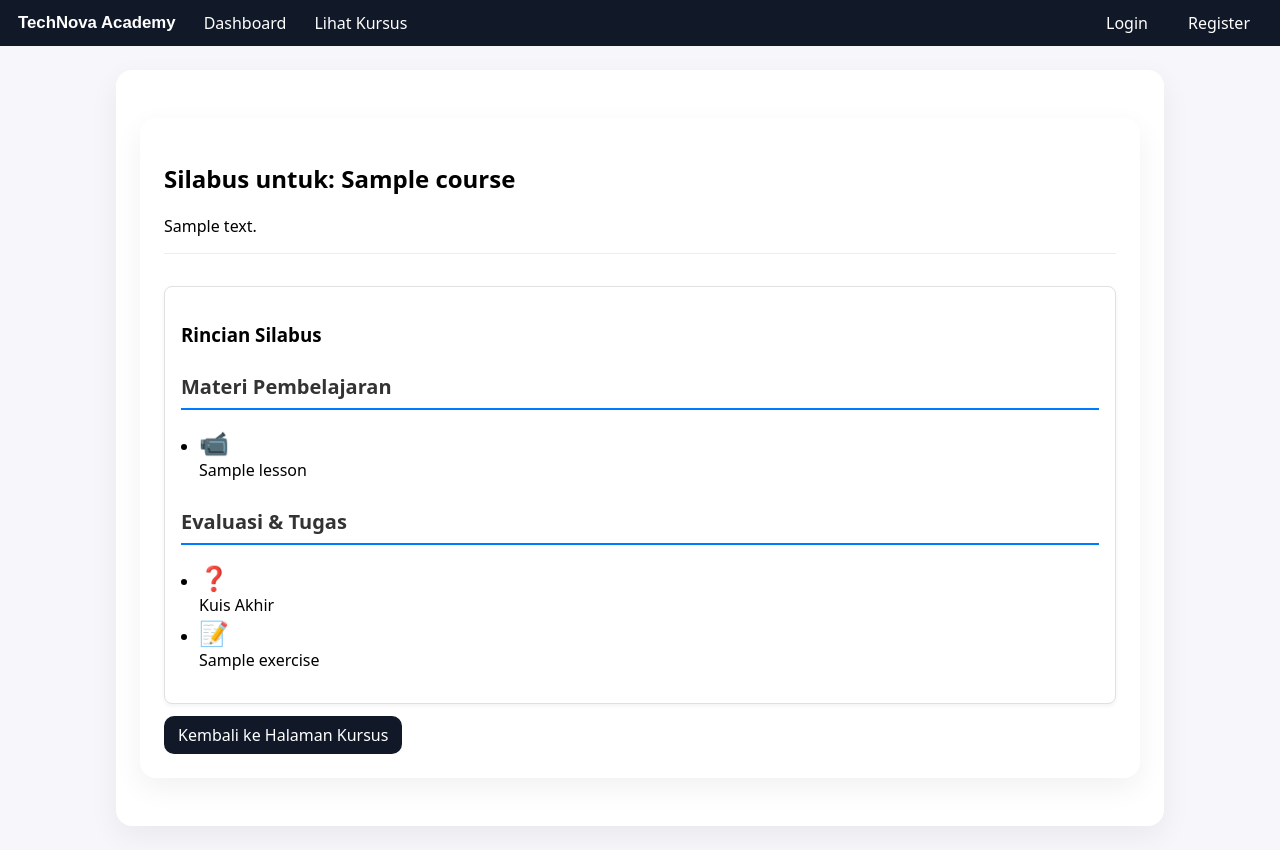
After one commit to faaiqa01/course-online-nm-rbd, a Flask app: page /course/1/syllabus in a window 1280 px wide. The commit adds this page. Run offline with Flask 3, Linux system fonts and the light colour scheme; tables that the repository leaves empty hold one stand-in row (values such as "Sample post"); some libraries are stand-ins or nearby versions.

Commit message:
add features silabus

```diff
--- a/app.py
+++ b/app.py
@@ -171,6 +171,18 @@ STUDENT_FEATURES_CONTEXT = (
     "panduan langkah, tidak melakukan checkout otomatis atau tindakan yang memerlukan izin pengguna."
 )
 
+AUTH_FEATURES_CONTEXT = (
+    "Setiap pengguna dapat membuat akun baru melalui halaman Register dengan memasukkan nama, email unik, kata sandi, dan memilih peran student atau instructor. "
+    "Setelah registrasi, pengguna login lewat halaman Login memakai email dan kata sandi; halaman Forgot/Reset Password mengizinkan penggantian sandi dengan memasukkan email, kata sandi baru, dan konfirmasi ketika diperlukan; menu Logout mengakhiri sesi. "
+    "Halaman Profil dipakai untuk memperbarui nama serta email; instruktur juga dapat menambahkan keahlian, institusi, pengalaman mengajar, serta mengelola unggahan atau tautan sertifikat verifikasi."
+)
+
+PLATFORM_FEATURES_CONTEXT = (
+    "Halaman Tentang TechNova Academy merangkum visi, misi, dan gambaran singkat platform sebagai pusat pembelajaran digital. "
+    "Dashboard utama menampilkan ringkasan kursus aktif, progres belajar, dan pintasan menuju tugas atau materi terbaru sesuai peran pengguna. "
+    "Menu Lihat Kursus menampilkan katalog lengkap dengan pencarian, filter materi, dan status premium agar pengguna mudah menelusuri program yang tersedia."
+)
+
 def build_catalog_context() -> str:
     """Ambil ringkasan kursus untuk dimasukkan ke prompt AI."""
     try:
@@ -225,6 +237,8 @@ def build_chat_messages(user_message: str, *, user=None) -> list[dict]:
     system_message = SYSTEM_PROMPT
     if user_context:
         system_message += ' Informasi pengguna: ' + ' '.join(user_context)
+    system_message += ' Informasi platform: ' + PLATFORM_FEATURES_CONTEXT
+    system_message += ' Panduan akun: ' + AUTH_FEATURES_CONTEXT
     if getattr(user, 'role', None) == 'student':
         system_message += ' Panduan fitur siswa: ' + STUDENT_FEATURES_CONTEXT
 
@@ -1024,6 +1038,18 @@ def course_detail(course_id):
                            is_enrolled=is_enrolled, is_unlocked=is_unlocked, is_in_cart=is_in_cart,
                            attempt=attempt, progress=progress, exercise=exercise, exercise_submission=exercise_submission, now=datetime.utcnow() + timedelta(hours=7))
 
+@app.route('/course/<int:course_id>/syllabus')
+def view_syllabus(course_id):
+    course = Course.query.get_or_404(course_id)
+    lessons = Lesson.query.filter_by(course_id=course_id).order_by(Lesson.id).all()
+    questions = Question.query.filter_by(course_id=course_id).all()
+    exercise = Exercise.query.filter_by(course_id=course_id).first()
+
+    return render_template('syllabus.html',
+                           course=course,
+                           lessons=lessons,
+                           questions=questions,
+                           exercise=exercise)
 
 @app.route('/cart')
 @login_required
--- a/static/styles.css
+++ b/static/styles.css
@@ -446,3 +446,37 @@ ul{padding-left:18px}
     width: 100%;
   }
 }
+
+/* === STYLING HALAMAN SILABUS === */
+.syllabus-container {
+  border: 1px solid #e0e0e0;
+  border-radius: 8px;
+  margin-top: 2rem;
+  box-shadow: 0 2px 4px rgba(0,0,0,0.05);
+}
+
+.syllabus-section-title {
+  font-size: 1.25rem;
+  font-weight: 600;
+  color: #333;
+  border-bottom: 2px solid #007bff;
+  padding-bottom: 0.5rem;
+  margin-bottom: 1rem;
+}
+
+.syllabus-list .list-group-item {
+  border-left: 0;
+  border-right: 0;
+  padding-left: 0;
+  font-size: 1rem;
+}
+
+.syllabus-icon {
+  font-size: 1.5rem;
+  width: 40px; /* Memberi ruang agar ikon tidak menempel */
+  text-align: center;
+}
+
+.syllabus-item-title {
+  font-weight: 500;
+}
--- a/templates/course_detail.html
+++ b/templates/course_detail.html
@@ -255,6 +255,7 @@
         <div class="card-actions">
             <a href="{{ url_for('login') }}" class="btn">Login</a>
             <a href="{{ url_for('register') }}" class="btn secondary">Daftar</a>
+            <a href="{{ url_for('view_syllabus', course_id=course.id) }}" class="btn secondary">Lihat Silabus Lengkap</a>
         </div>
     {% else %}
         <p>Anda harus mendaftar di kursus ini untuk melihat kontennya.</p>
@@ -273,6 +274,7 @@
                   <button class="btn" type="submit">Daftar</button>
                 </form>
               {% endif %}
+              <a href="{{ url_for('view_syllabus', course_id=course.id) }}" class="btn secondary">Lihat Silabus Lengkap</a>
             {% endif %}
         </div>
     {% endif %}
--- a/templates/courses.html
+++ b/templates/courses.html
@@ -97,7 +97,10 @@
                                                       data-certificate-type="{{ c.instructor.certificate_type or '' }}"
                                                       data-course-title="{{ c.title }}">
                                                 Profil Pengajar
-                                              </a>                              </div>
+                                              </a>
+                                            <!-- TOMBOL BARU DITAMBAHKAN DI SINI -->
+                                              <a href="{{ url_for('view_syllabus', course_id=c.id) }}" class="btn secondary">Lihat Silabus</a>
+                                            </div>
                             {% else %} {# Instructor View #}
                               <a class="btn" href="{{ url_for('course_detail', course_id=c.id) }}">Lihat Materi</a>
                             {% endif %}
--- a/templates/my_courses.html
+++ b/templates/my_courses.html
@@ -72,6 +72,7 @@
             data-course-title="{{ course.title }}">
           Profil Pengajar
         </a>
+        <a href="{{ url_for('view_syllabus', course_id=course.id) }}" class="btn secondary">Lihat Silabus Lengkap</a>
       </div>
     </div>
   {% endfor %}
--- /dev/null
+++ b/templates/syllabus.html
@@ -0,0 +1,65 @@
+<!-- templates/syllabus.html -->
+{% extends "base.html" %}
+{% block content %}
+<div class="container mt-4">
+  <h2>Silabus untuk: {{ course.title }}</h2>
+  <p>{{ course.description }}</p>
+  <hr>
+
+  <!-- === AWAL BAGIAN SILABUS === -->
+  <div class="syllabus-container card">
+    <div class="card-header">
+      <h3 class="mb-0">Rincian Silabus</h3>
+    </div>
+    <div class="card-body">
+      <!-- Bagian Materi Pembelajaran -->
+      <h4 class="syllabus-section-title">Materi Pembelajaran</h4>
+      <ul class="list-group list-group-flush syllabus-list">
+        {% if lessons %}
+          {% for lesson in lessons %}
+            <li class="list-group-item d-flex align-items-center">
+              <span class="syllabus-icon mr-3">
+                {% if lesson.video_url %}
+                  &#x1F4F9; <!-- Ikon Video -->
+                {% elif lesson.meeting_url %}
+                  &#x1F4BB; <!-- Ikon Komputer/Meeting -->
+                {% else %}
+                  &#x1F4C4; <!-- Ikon Dokumen -->
+                {% endif %}
+              </span>
+              <div class="syllabus-item-title">{{ lesson.title }}</div>
+            </li>
+          {% endfor %}
+        {% else %}
+          <li class="list-group-item">Belum ada materi pembelajaran.</li>
+        {% endif %}
+      </ul>
+
+      <!-- Bagian Evaluasi -->
+      <h4 class="syllabus-section-title mt-4">Evaluasi & Tugas</h4>
+      <ul class="list-group list-group-flush syllabus-list">
+        {% if questions %}
+          <li class="list-group-item d-flex align-items-center">
+            <span class="syllabus-icon mr-3">&#x2753;</span> <!-- Ikon Tanda Tanya untuk Kuis -->
+            <div class="syllabus-item-title">Kuis Akhir</div>
+          </li>
+        {% endif %}
+        {% if exercise %}
+          <li class="list-group-item d-flex align-items-center">
+            <span class="syllabus-icon mr-3">&#x1F4DD;</span> <!-- Ikon Pensil dan Kertas untuk Latihan -->
+            <div class="syllabus-item-title">{{ exercise.name or 'Latihan Praktik' }}</div>
+          </li>
+        {% endif %}
+        {% if not questions and not exercise %}
+          <li class="list-group-item">Belum ada evaluasi.</li>
+        {% endif %}
+      </ul>
+    </div>
+  </div>
+  <!-- === AKHIR BAGIAN SILABUS === -->
+
+  <div class="mt-4">
+      <a href="{{ url_for('courses') }}" class="btn btn-secondary">Kembali ke Halaman Kursus</a>
+  </div>
+</div>
+{% endblock %}
```
